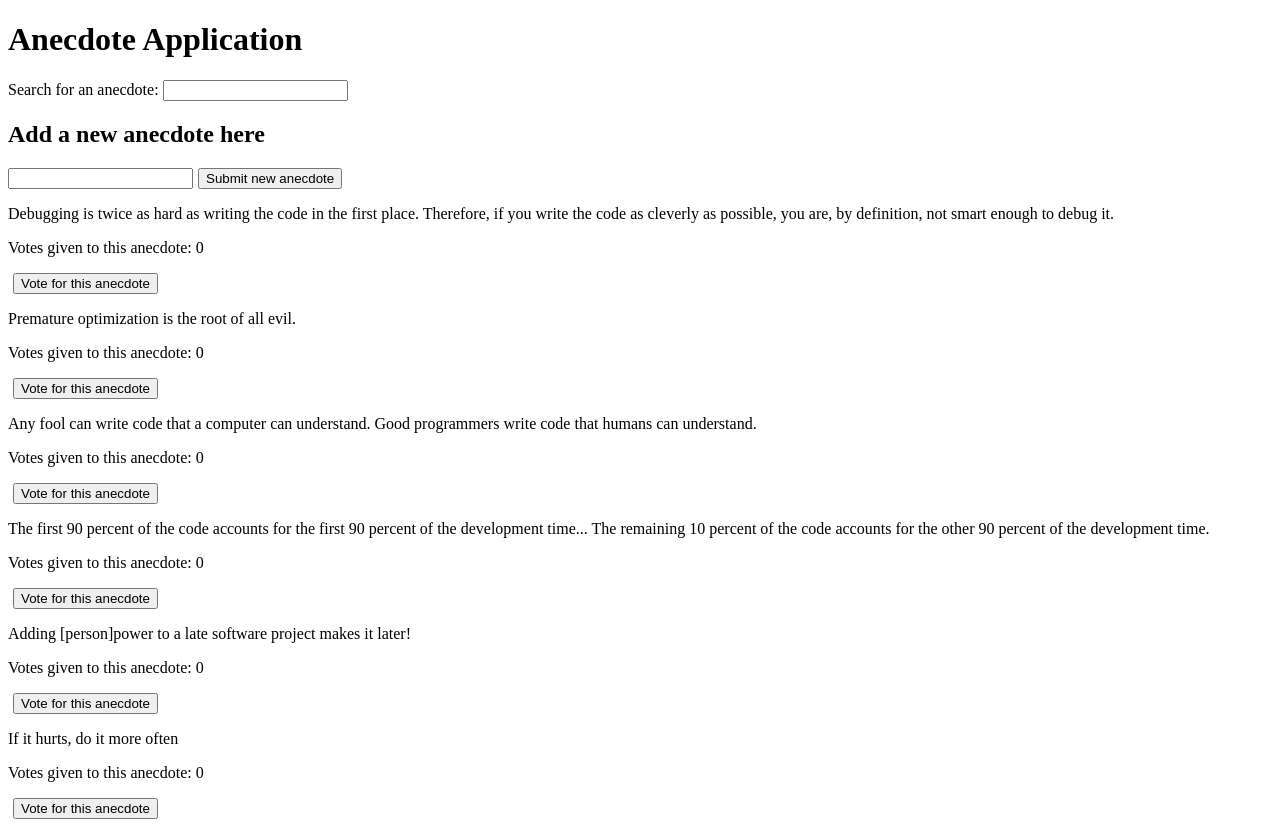
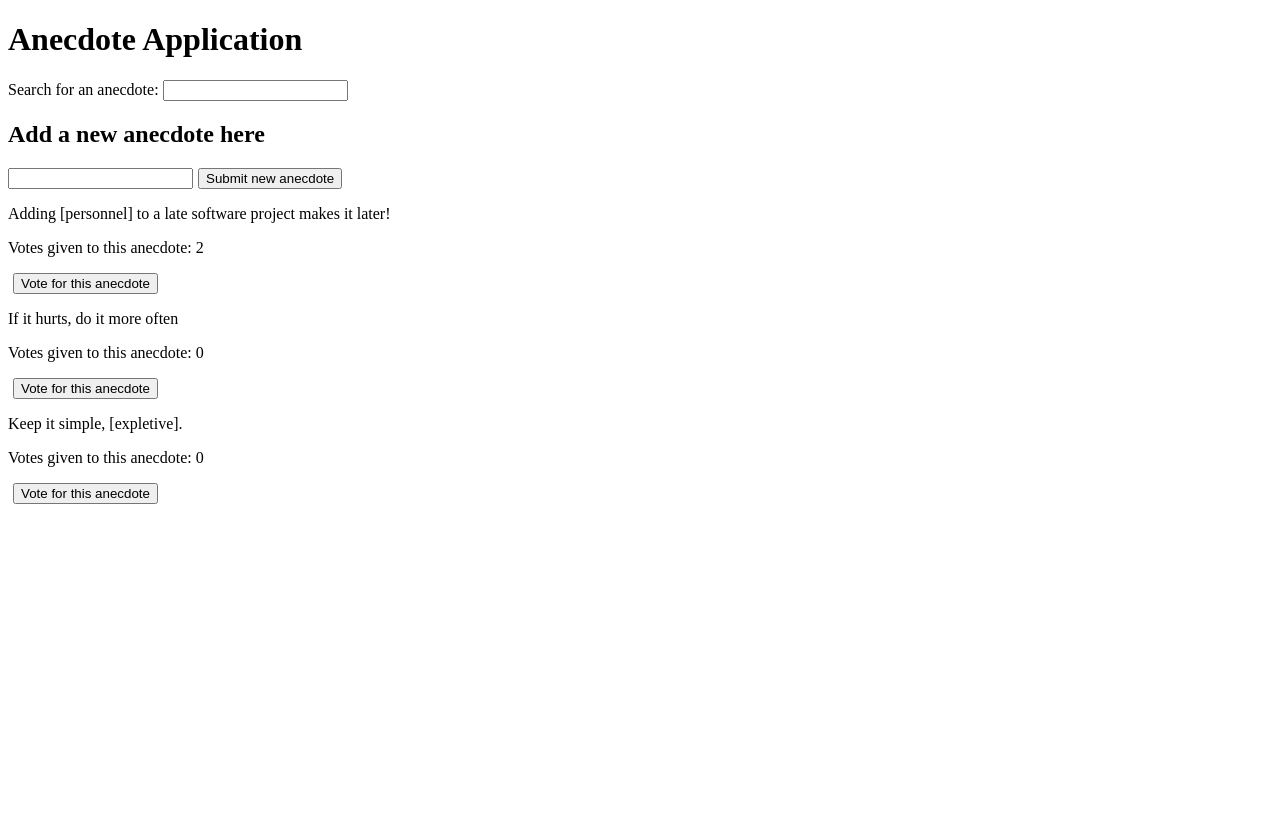
Before and after one commit to banaanihillo/exercise6-redux, a React (Create React App) app: page / in a window 1280 px wide. After the commit the page ends 800 px from the top, so only its background shows below. Built offline with nearby package versions, Linux system fonts and the light colour scheme; data requests are answered from the project's data file.

Commit message:
Commited exercise 6-13 (Anecdotes redux)
Added json-server for fetching the initial state of anecdotes

```diff
--- /dev/null
+++ b/db.json
@@ -0,0 +1,19 @@
+{
+    "anecdotes": [
+        {
+            "content": "If it hurts, do it more often",
+            "id": "62596875672985629657826",
+            "votes": 0
+        },
+        {
+            "content": "Adding [personnel] to a late software project makes it later!",
+            "id": "89027897528965125252",
+            "votes": 2
+        },
+        {
+            "content": "Keep it simple, [expletive].",
+            "id": "87582657562467908278742575629752645267",
+            "votes": 0
+        }
+    ]
+}
--- a/package.json
+++ b/package.json
@@ -6,6 +6,8 @@
     "@testing-library/jest-dom": "^4.2.4",
     "@testing-library/react": "^9.4.0",
     "@testing-library/user-event": "^7.2.1",
+    "axios": "^0.19.2",
+    "json-server": "^0.16.1",
     "react": "^16.12.0",
     "react-dom": "^16.12.0",
     "react-redux": "^7.1.3",
@@ -16,7 +18,8 @@
     "start": "react-scripts start",
     "build": "react-scripts build",
     "test": "react-scripts test",
-    "eject": "react-scripts eject"
+    "eject": "react-scripts eject",
+    "server": "json-server -p3001 --watch db.json"
   },
   "eslintConfig": {
     "extends": "react-app"
--- a/src/App.js
+++ b/src/App.js
@@ -1,10 +1,23 @@
-import React from "react"
+import React, {useEffect} from "react"
 import AnecdoteForm from "./components/AnecdoteForm"
 import AnecdoteList from "./components/AnecdoteList"
 import Notification from "./components/Notification"
 import Filter from "./components/Filter"
+import anecdoteService from "./services/anecdoteService"
+import {useDispatch} from "react-redux"
+import {initializeAnecdotes} from "./reducers/anecdoteReducer"
 
 const App = () => {
+    const dispatch = useDispatch()
+    useEffect(() => {
+        anecdoteService
+            .getAll()
+            .then(anecdotes =>
+                dispatch(initializeAnecdotes(anecdotes))
+            )
+    },
+    [dispatch]
+    )
 
     return (
         <div>
--- a/src/reducers/anecdoteReducer.js
+++ b/src/reducers/anecdoteReducer.js
@@ -1,3 +1,4 @@
+/*
 const initialAnecdotes = [
     "If it hurts, do it more often",
     "Adding [person]power to a late software project makes it later!",
@@ -12,6 +13,7 @@ const initialAnecdotes = [
         Therefore, if you write the code as cleverly as possible,
         you are, by definition, not smart enough to debug it.`
 ]
+*/
 
 const idGenerator = () => (100000 * Math.random()).toFixed(0)
 
@@ -23,10 +25,12 @@ const generateObject = (anecdote) => {
     }
 }
 
-const initialState = initialAnecdotes.map(generateObject)
+//const initialState = initialAnecdotes.map(generateObject)
 
-const anecdoteReducer = (state = initialState, action) => {
+const anecdoteReducer = (state = [], action) => {
     switch (action.type) {
+        case "INITIALIZE":
+            return action.data
         case "VOTE":
             const anecdoteToVote = state.find(anecdote => anecdote.id === action.id)
             const votedAnecdote = {...anecdoteToVote, votes: anecdoteToVote.votes + 1}
@@ -46,6 +50,13 @@ const anecdoteReducer = (state = initialState, action) => {
 
 }
 
+export const initializeAnecdotes = (anecdotes) => {
+    return {
+        type: "INITIALIZE",
+        data: anecdotes
+    }
+}
+
 export const addAnecdote = (content) => {
     return {
         type: "CREATE",
--- /dev/null
+++ b/src/services/anecdoteService.js
@@ -0,0 +1,9 @@
+import axios from "axios"
+const address = "http://localhost:3001/anecdotes"
+
+const getAll = async () => {
+    const response = await axios.get(address)
+    return response.data
+}
+
+export default {getAll}
```
Also changed, not shown: 1 other file (tests, documents, lock files or other folders).
